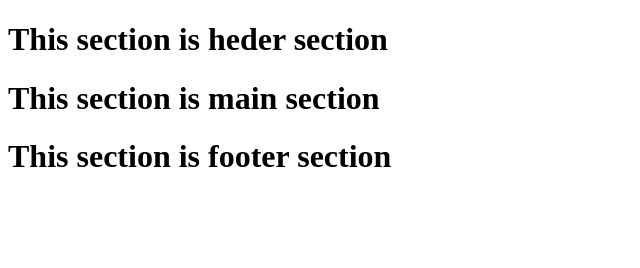
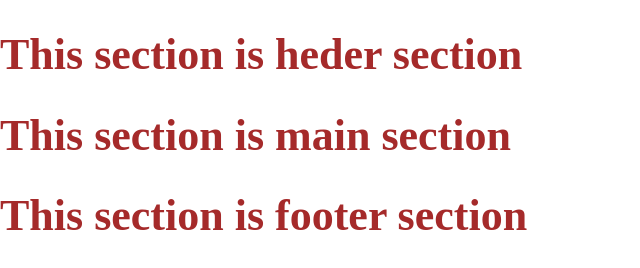
Before and after one commit to Mehedi-2023/my-first-website, a plain HTML site: page index.html in a window 1280 px wide. Shown: the whole page, without its empty margins (0-640 px from the left). Drawn offline with Linux system fonts and the light colour scheme.

Commit message:
2nd commit

```diff
--- a/index.html
+++ b/index.html
@@ -4,6 +4,7 @@
     <meta charset="UTF-8">
     <meta name="viewport" content="width=device-width, initial-scale=1.0">
     <title>my first website</title>
+    <link rel="stylesheet" href="styles/style.css">
 </head>
 <body>
     <header>
--- /dev/null
+++ b/styles/style.css
@@ -0,0 +1,9 @@
+body{
+    margin: 0;
+    padding: 0;
+}
+
+h1{
+    color: brown;
+    font-size: 44px;
+}
```
